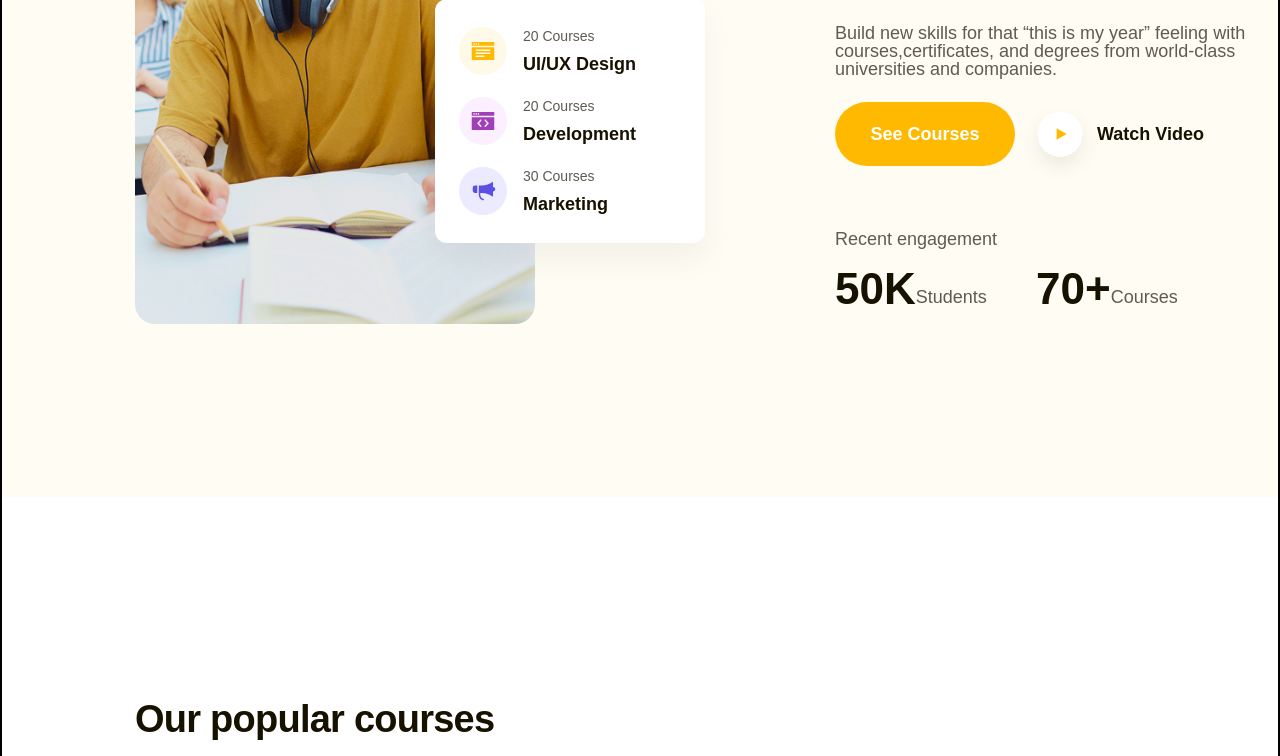
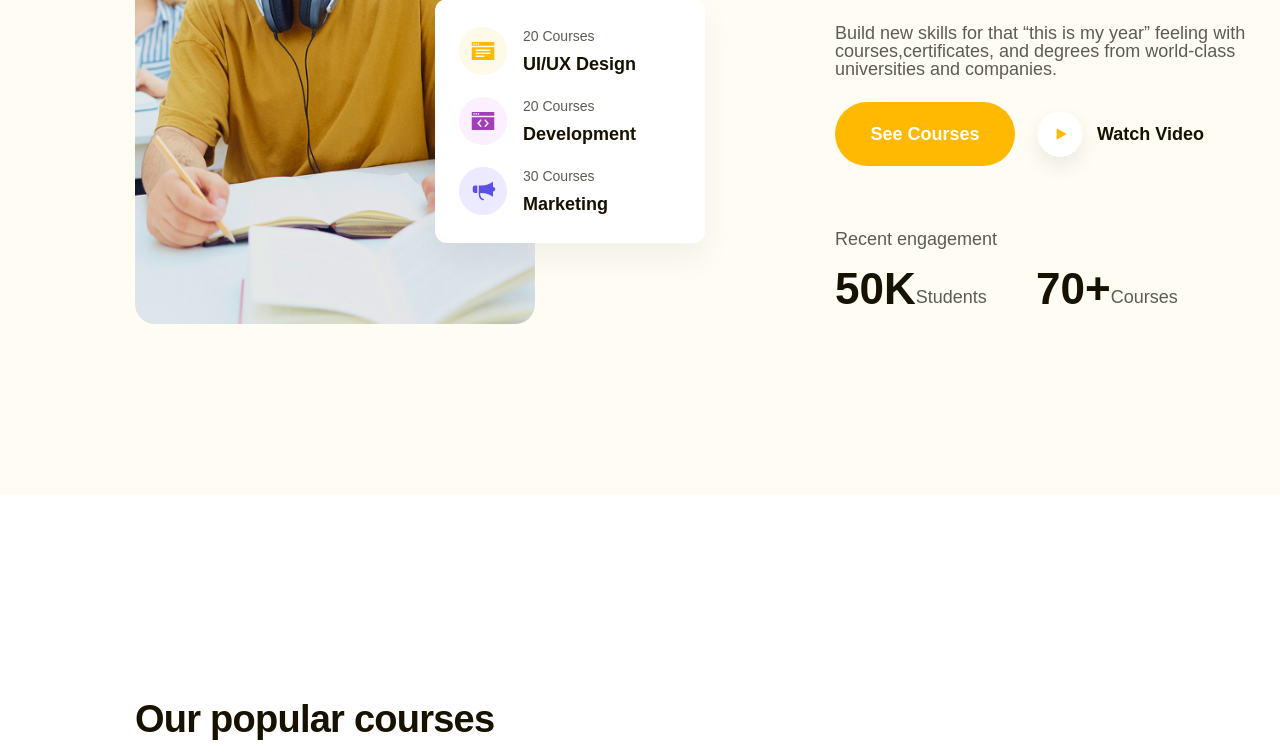
Before and after one commit to giahuytony-eng/du_an_1, a plain HTML site: page index.html in a window 1280 px wide. Shown: the part 405-1161 px from the top of the page. Drawn offline with Linux system fonts and the light colour scheme.

Commit message:
Update style.css

```diff
--- a/style.css
+++ b/style.css
@@ -20,9 +20,7 @@ body {
 html {
   width: 100%;
   height: 5109px;
-  border: 2px solid black;
   font-size: 62.5%;
-  background: white;
 }
 
 header {
```
